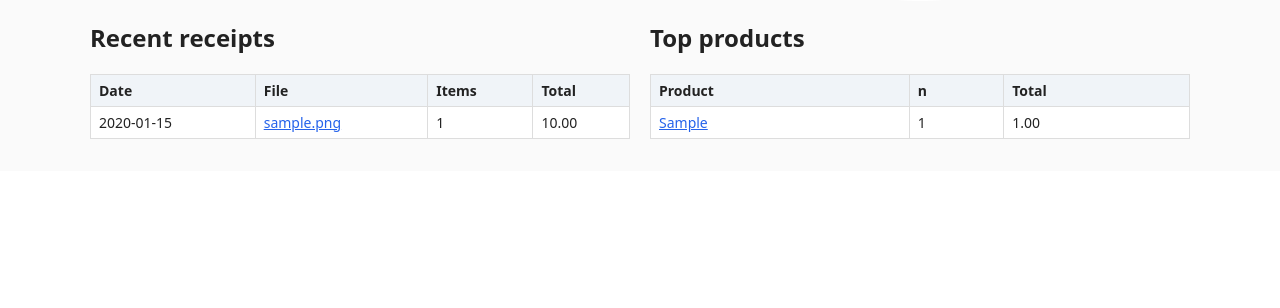
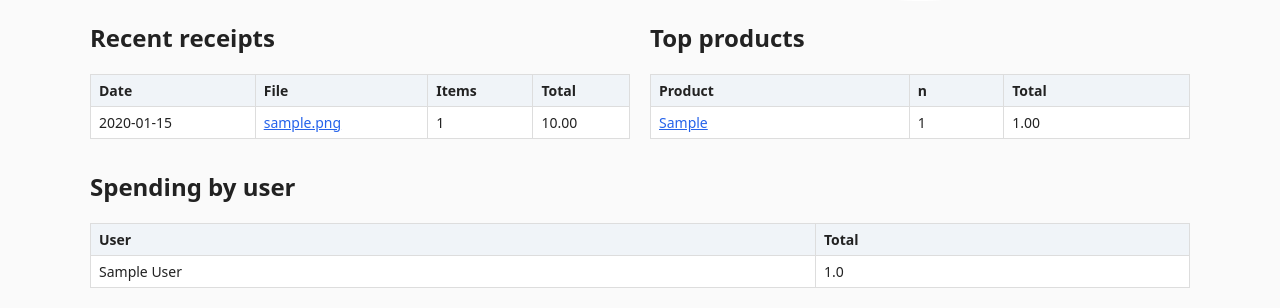
Before and after one commit to SordyGR/Lidl2Grocy, a Flask app: page / in a window 1280 px wide. Shown: the part 890-1198 px from the top of the page. Before the commit the page ends 1029 px from the top, so only its background shows below. Run offline with Flask 3, Linux system fonts and the light colour scheme; tables that the repository leaves empty hold one stand-in row (values such as "Sample post").

Commit message:
feat: dashboard per-user spend totals

```diff
--- a/Lidl Parser/app.py
+++ b/Lidl Parser/app.py
@@ -131,8 +131,16 @@ def dashboard():
         SELECT clean, COUNT(*) AS n, ROUND(SUM(final),2) AS total
         FROM items GROUP BY clean ORDER BY total DESC LIMIT 10
     """)
+    user_totals = query("""
+        SELECT u.name AS n, ROUND(SUM(i.final * s.share), 2) AS total
+        FROM item_splits s
+        JOIN items i ON i.id = s.item_id
+        JOIN users u ON u.id = s.user_id
+        GROUP BY u.name ORDER BY total DESC
+    """)
     return render_template("dashboard.html", k=kpis, monthly=monthly,
-                           by_cat=by_cat, recent=recent, top=top)
+                           by_cat=by_cat, recent=recent, top=top,
+                           user_totals=user_totals)
 
 
 @app.route("/receipts")
--- a/Lidl Parser/templates/dashboard.html
+++ b/Lidl Parser/templates/dashboard.html
@@ -38,6 +38,13 @@
 <td>{{ t["n"] }}</td><td>{{ "%.2f"|format(t["total"]) }}</td></tr>{% endfor %}
 </table></div>
 </div>
+{% if user_totals %}
+<div><h2>Spending by user</h2>
+<table><tr><th>User</th><th>Total</th></tr>
+{% for u in user_totals %}<tr><td>{{ u["n"] }}</td>
+<td>{{ u["total"] }}</td></tr>{% endfor %}
+</table></div>
+{% endif %}
 <script>
 const monthly = {{ monthly|map(attribute='m')|list|tojson }};
 const mvals = {{ monthly|map(attribute='total')|list|tojson }};
```
Also changed, not shown: Lidl Parser/tests/test_splits.py (+16 -0 lines).
